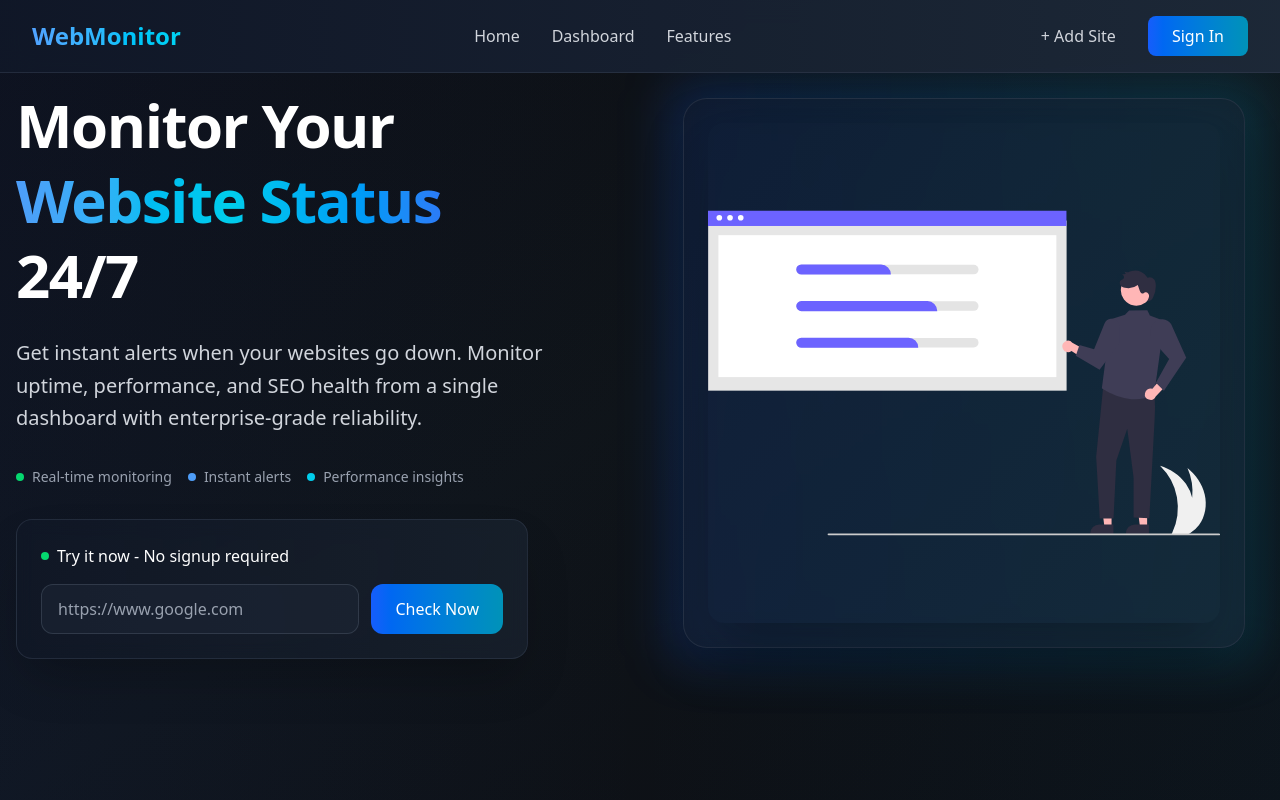
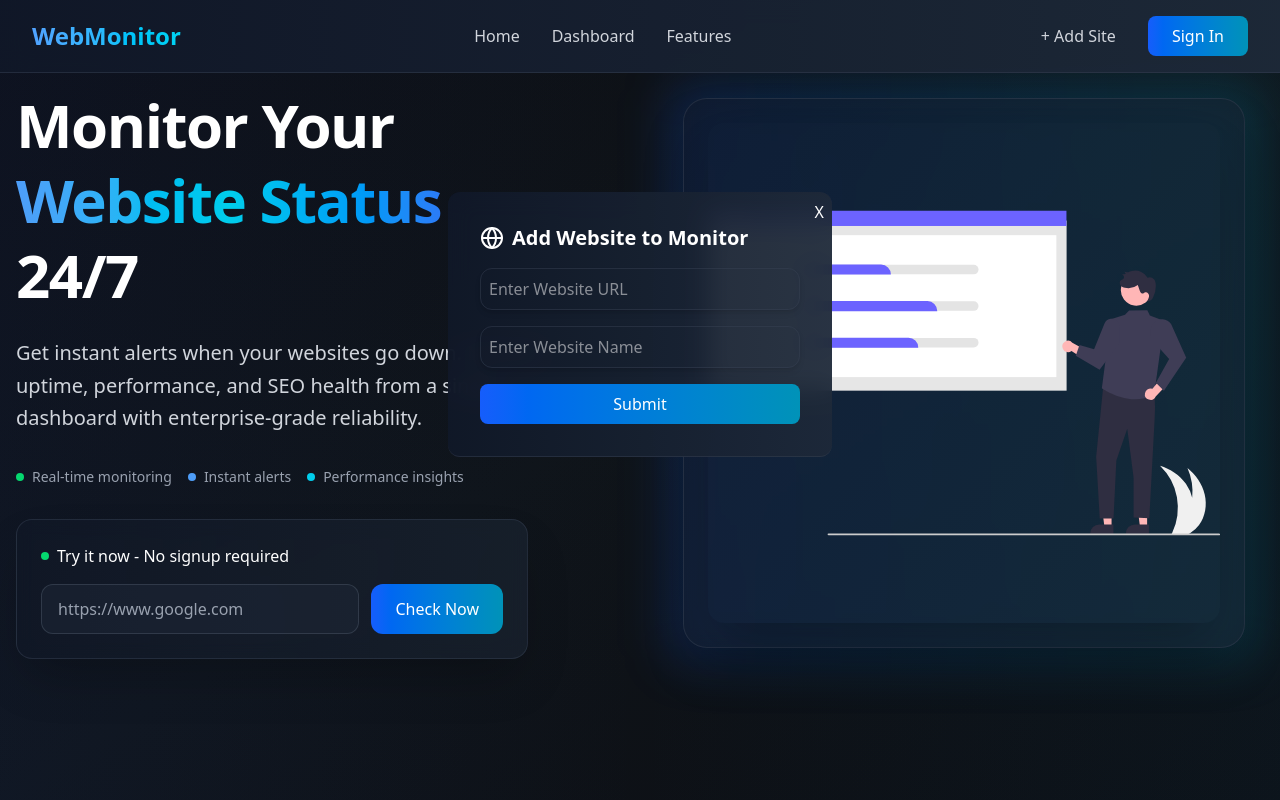
Before and after one commit to Dineshsoni02/WebmonitorV2, a React (Vite) app in the folder frontend/: page / in a window 1280 px wide. Shown: the top 800 px of the page. Built offline with nearby package versions, Linux system fonts and the light colour scheme.

Commit message:
dialog init

```diff
--- a/frontend/src/components/BodyComponent.jsx
+++ b/frontend/src/components/BodyComponent.jsx
@@ -11,6 +11,7 @@ import {
   Clock4,
   TrendingUp,
   TriangleAlert,
+  Globe,
 } from "lucide-react";
 
 const NavigationBar = () => {
@@ -295,7 +296,10 @@ const FeaturesSection = () => {
   ];
 
   return (
-    <section id="features" className="py-20 bg-gradient-to-br from-[#0c0e14] via-[#0f1419] to-[#0c0e14] text-white">
+    <section
+      id="features"
+      className="py-20 bg-gradient-to-br from-[#0c0e14] via-[#0f1419] to-[#0c0e14] text-white"
+    >
       <div className="container mx-auto px-4">
         <div className="text-center mb-16">
           <h2 className="text-4xl font-bold text-white mb-4">
@@ -414,6 +418,41 @@ const DashboardSection = () => {
   );
 };
 
+const DialogBox = () => {
+  return (
+    <div className="max-w-sm p-8 mx-auto fixed top-0 left-0 right-0 z-50 bg-gradient-to-r from-gray-900/95 to-gray-800/95 backdrop-blur-md border-b border-gray-700/50 text-white rounded-xl my-[15%]">
+      <div className="flex items-center gap-2 mb-4">
+        <Globe className="w-6 h-6" />
+
+        <h2 className="text-xl font-semibold text-white ">
+          Add Website to Monitor
+        </h2>
+      </div>
+      <button className=" text-white  rounded-lg font-medium transition-all duration-300 transform hover:scale-105 hover:shadow-lg hover:shadow-cyan-500/25 cursor-pointer absolute top-2 right-2">
+        X
+      </button>
+
+      <form className="flex flex-col gap-4">
+        <input
+          type="text"
+          placeholder="Enter Website URL"
+          required
+          className="bg-transparent border border-gray-700/50 hover:border-gray-600/80 p-2 rounded-xl shadow-md hover:shadow-[0px_0px_28px_2px] hover:shadow-cyan-500/25 transition-all duration-300"
+        />
+        <input
+          type="text"
+          placeholder="Enter Website Name"
+          required
+          className="bg-transparent border border-gray-700/50 hover:border-gray-600/80 p-2 rounded-xl shadow-md hover:shadow-[0px_0px_28px_2px] hover:shadow-cyan-500/25 transition-all duration-300"
+        />
+        <button className="bg-gradient-to-r from-blue-600 to-cyan-600 hover:from-blue-700 hover:to-cyan-700 text-white px-6 py-2 rounded-lg font-medium transition-all duration-300 transform hover:scale-105 hover:shadow-lg hover:shadow-cyan-500/25 cursor-pointer">
+          Submit
+        </button>
+      </form>
+    </div>
+  );
+};
+
 export const BodyComponent = () => {
   return (
     <div>
@@ -421,6 +460,7 @@ export const BodyComponent = () => {
       <HeaderTextComponent />
       <FeaturesSection />
       <DashboardSection />
+      <DialogBox />
       <FooterSection />
     </div>
   );
```
